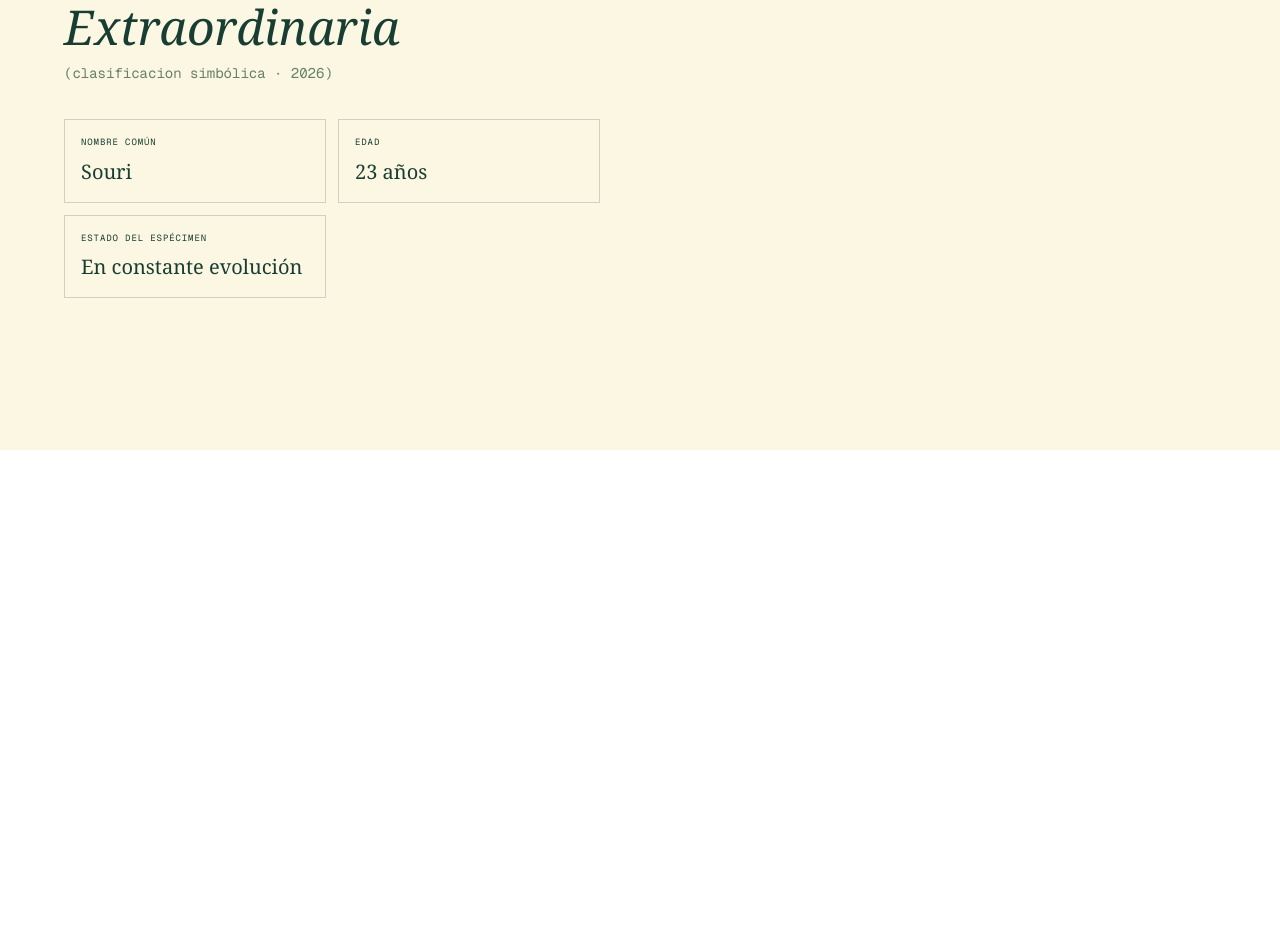
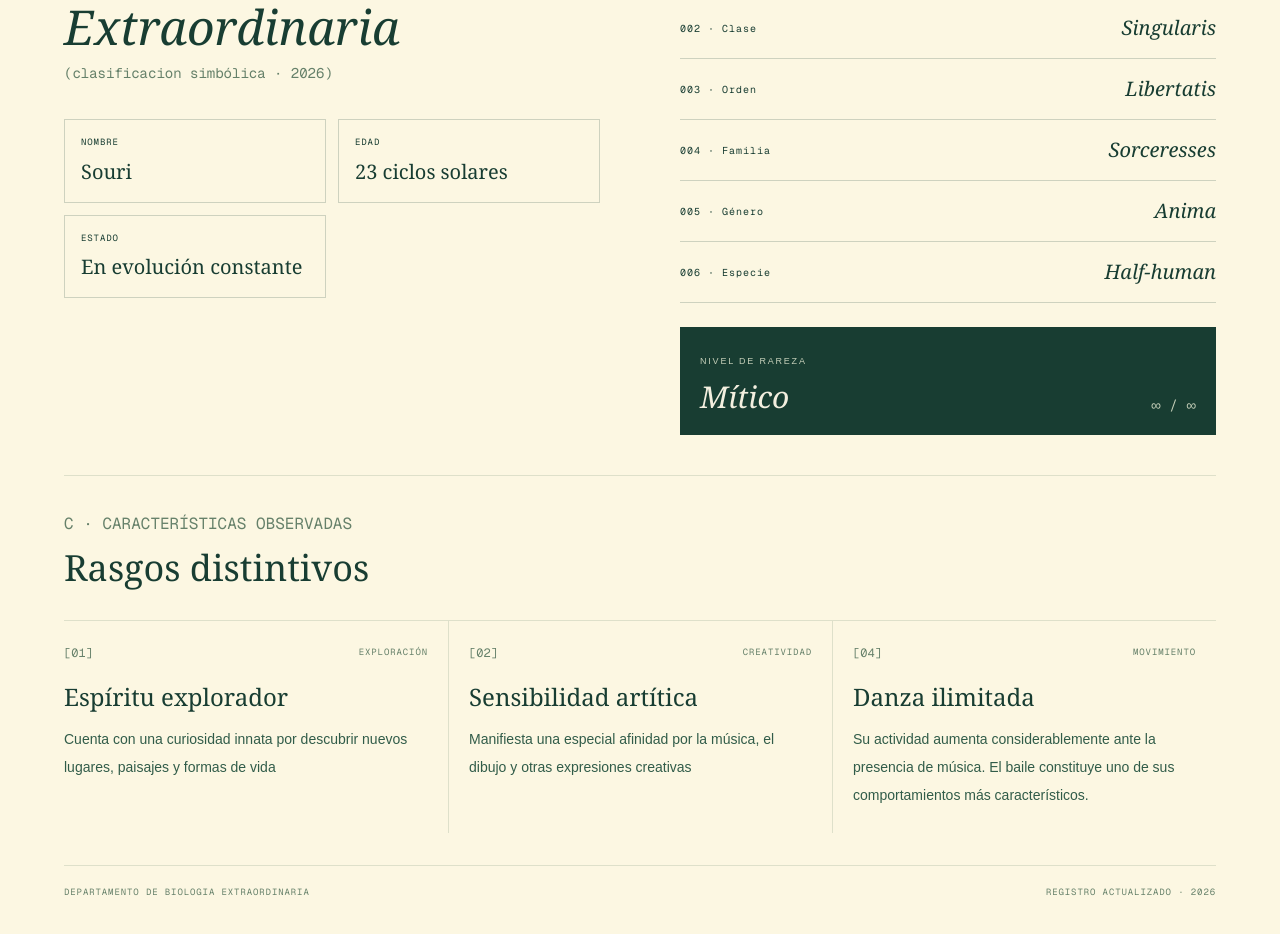
Before and after one commit to devmemberft/camila-sky, a Next.js app: page / in a window 1280 px wide. Shown: the part 1220-2154 px from the top of the page. Before the commit the page ends 1670 px from the top, so only its background shows below. Built offline with nearby package versions, Linux system fonts and the light colour scheme.

Commit message:
design & dev of biological record finished and refactored

```diff
--- a/src/app/components/BiologicalRecord.tsx
+++ b/src/app/components/BiologicalRecord.tsx
@@ -1,5 +1,11 @@
 'use client';
 import { motion } from "motion/react";
+
+const knownInfo = [
+    { label:"NOMBRE", value:"Souri"},
+    { label:"EDAD", value:"23 ciclos solares"},
+    { label:"ESTADO", value:"En evolución constante"},
+];
 
 const taxonomy = [
     { label: "Reino", value: "Animalia" },
@@ -9,6 +15,7 @@ const taxonomy = [
     { label: "Género", value: "Anima" },
     { label: "Especie", value: "Half-human" },
 ];
+
 
 const characteristics = [
     {number:"01", title:"Espíritu explorador", description:"Cuenta con una curiosidad innata por descubrir nuevos lugares, paisajes y formas de vida", tag:"EXPLORACIÓN" },
@@ -66,20 +73,13 @@ export default function BiologicalRecord(){
                         <p className="mt-3 font-mono text-sm text-divisor">(clasificacion simbólica · 2026)</p>
 
                         <div className="mt-9 grid grid-cols-2 gap-3">
-                            <div className="border border-bosque/20 p-4">
-                                <span className="block font-mono tracking-widest text-bosque text-[9px]">NOMBRE COMÚN</span>
-                                <span className="mt-2 block font-serif text-xl">Souri</span>
-                            </div>
+                            {knownInfo.map((item,i)=>(
+                                <div id={item.label} className="border border-bosque/20 p-4">
+                                    <span className="block font-mono tracking-widest text-bosque text-[9px]">{item.label}</span>
+                                    <span className="mt-2 block font-serif text-xl">{item.value}</span>
+                                </div>
+                            ))}
 
-                            <div className="border border-bosque/20 p-4">
-                                <span className="block font-mono tracking-widest text-bosque text-[9px]">EDAD</span>
-                                <span className="mt-2 block font-serif text-xl">23 años</span>
-                            </div>
-
-                            <div className="border border-bosque/20 p-4">
-                                <span className="block font-mono tracking-widest text-bosque text-[9px]">ESTADO DEL ESPÉCIMEN</span>
-                                <span className="mt-2 block font-serif text-xl">En constante evolución</span>
-                            </div>
                         </div>
                     </motion.div>
 
@@ -91,7 +91,73 @@ export default function BiologicalRecord(){
                         transition={{ duration: 0.7, delay: 0.2 }}
                     >
                         <p className="mb-5 font-mono text-divisor tect-[10px] tracking-[0.18em]">B · CLASIFICACIÓN</p>
+
+                        <div className="border-t border-bosque/30">
+                            {taxonomy.map((item,i)=>(
+                                <div
+                                key={item.label}
+                                className="flex items-center justify-between gap-4 border-b border-bosque/20 py-4">
+                                    <span className="font-mono tracking-widest text-bosque text-[10px]">
+                                        {String(i+1).padStart(3,"0")} · {item.label}
+                                    </span>
+
+                                    <span className="text-right font-serif text-lg italic sm:text-xl">{item.value}</span>
+                                </div>
+                            ))}
+                        </div>
+
+                        <div className="mt-6 bg-bosque p-5 text-marfil">
+                            <span className="font mono text-light text-[9px] tracking-[0.2em]">NIVEL DE RAREZA</span>
+
+                            <div className="mt-2 flex items-end justify-between">
+                                <span className="font-serif text-3xl italic">Mítico</span>
+                                <span className="font-mono text-sm text-light">∞ / ∞</span>
+                            </div>
+                        </div>
                     </motion.div>
+                </div>
+
+                {/*caracteristicas*/}
+                <div className="border-t border-divisor/20 pt-9">
+                    <motion.div
+                        initial={{ opacity:0, y:15 }}
+                        whileInView={{ opacity:1, y:0 }}
+                        viewport={{ once:true }}
+                        transition={{ duration: 0.7 }}
+                    >
+                        <p className="mb-3 font-mono text-divisor text-[10px]tracking-[0.18em]">C · CARACTERÍSTICAS OBSERVADAS</p>
+
+                        <h3 className="mb-8 font-serif text-3xl sm:text-4xl">Rasgos distintivos</h3>
+                    </motion.div>
+
+                    <div className="grid gap-0 sm:grid-cols-2 lg:grid-cols-3">
+                        { characteristics.map((item,i)=>(
+                            <motion.article
+                                key={item.number}
+                                initial={{ opacity:0, y:15 }}
+                                whileInView={{ opacity:1, y:0 }}
+                                viewport={{ once:true }}
+                                transition={{ duration: 0.6, delay: i * 0.12 }}
+                                className="border-t border-divisor/20 py-6 sm:px-5 sm:first:pl-0 sm:nth-2:border-l sm:nth-3:border-l"
+                            >
+                                <div className="mb-5 flex items-center justify-between">
+                                    <span className="font-mono text-xs text-divisor">[{item.number}]</span>
+
+                                    <span className="font-mono tracking-widest text-divisor text-[9px]">{item.tag}</span>
+                                </div>
+
+                                <h4 className="mb-3 font-serif text-2xl">{item.title}</h4>
+
+                                <p className="text-sm leading-7 text-oliva">{item.description}</p>
+
+                            </motion.article>
+                        ))}
+                    </div>
+                </div>
+
+                <div className="mt-8 flex flex-col justify-between gap-2 border-t border-divisor/20 pt-5 font-mono tracking-widest text-divisor sm:flex-row text-[9px]">
+                        <span>DEPARTAMENTO DE BIOLOGIA EXTRAORDINARIA</span>
+                        <span>REGISTRO ACTUALIZADO · 2026</span>
                 </div>
 
             </div>
--- a/src/app/components/Cover.tsx
+++ b/src/app/components/Cover.tsx
@@ -66,7 +66,6 @@ export default function Cover() {
                     <span>2003 · 2026</span>
                 </footer>
             </section>
-            <BiologicalRecord/>
         </main>
     );
 }
--- a/src/app/globals.css
+++ b/src/app/globals.css
@@ -13,8 +13,9 @@
   --color-bosque: #183D32;
   --color-oliva: #315C49;
   --color-marfil: #F3EFDF;
-  --color-papel: #fcf7e2;
+  --color-papel: #FCF7E2;
   --color-divisor: #66816A;
+  --color-light: #C4CEB8;
 }
 
 @media (prefers-color-scheme: dark) {
--- a/src/app/page.tsx
+++ b/src/app/page.tsx
@@ -1,7 +1,11 @@
 'use client';
+import BiologicalRecord from "./components/BiologicalRecord";
 import Cover from "./components/Cover";
 export default function Home() {
   return (
-    <Cover/>
+    <main>
+      <Cover/>
+      <BiologicalRecord/>
+    </main>
   );
 }
```
